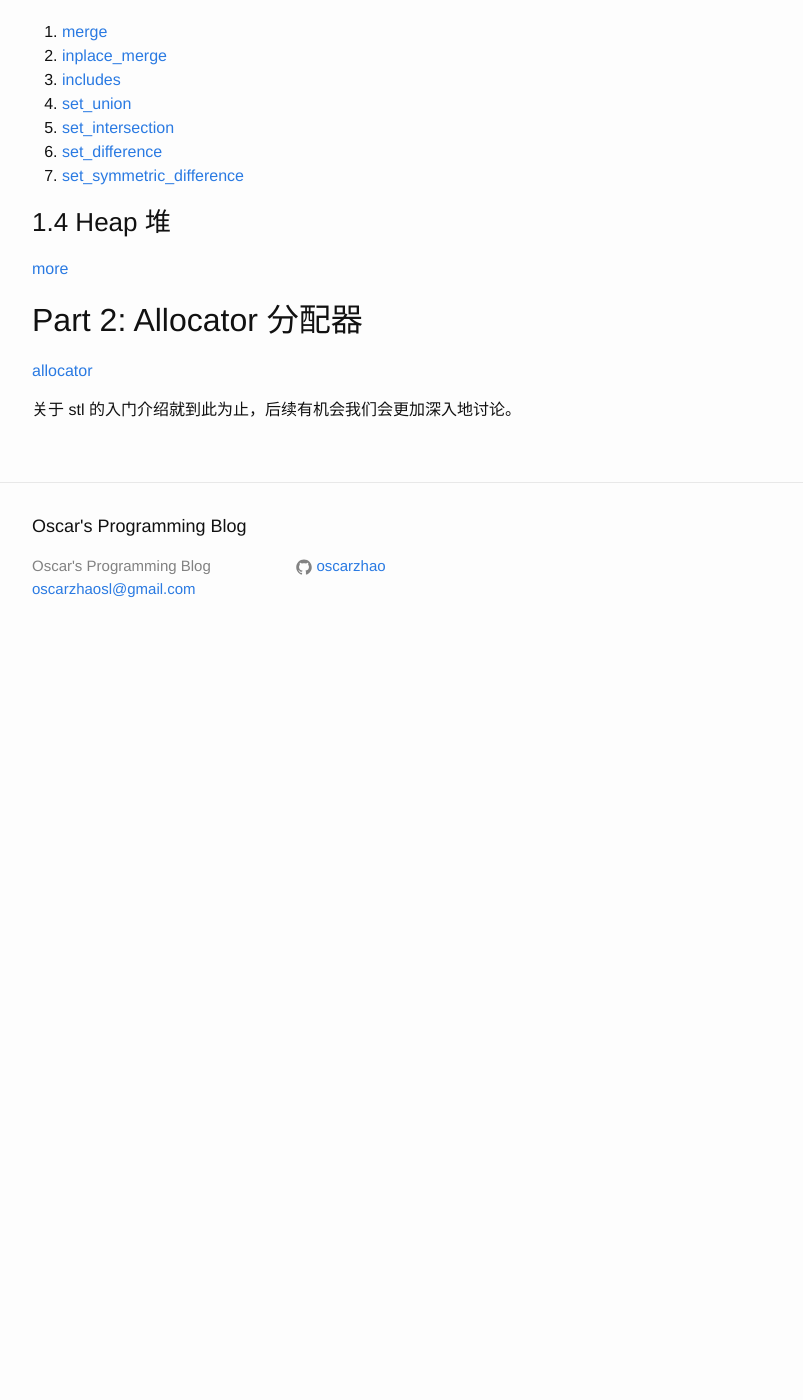
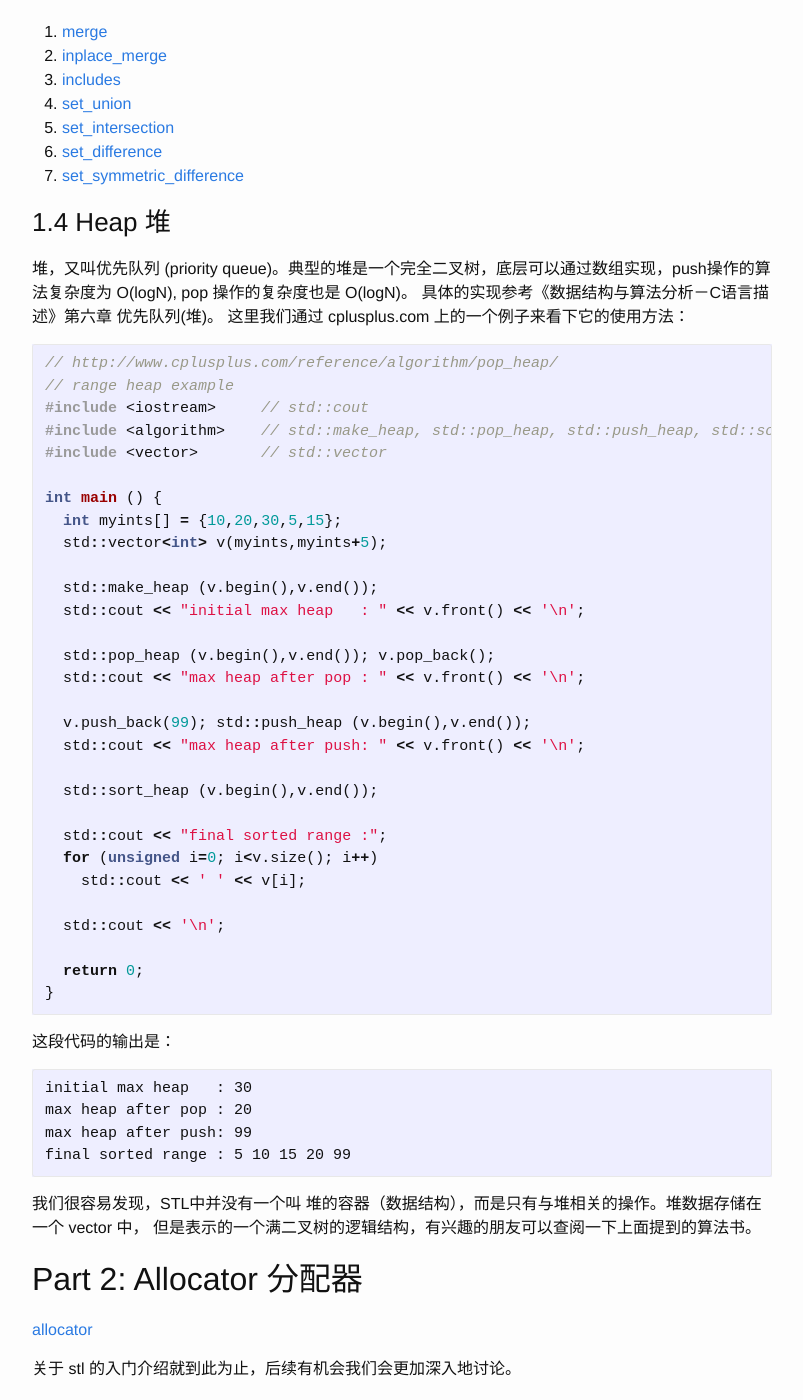
Before and after one commit to oscarzhao/oscarzhao.github.io, a Jekyll site: the page built from _posts/2016-09-01-week07-oop-stl_3.markdown, in a window 1280 px wide and 1400 px high, scrolled down 972 px. Shown: the whole window, without its empty margins (238-1041 px from the left). Built offline with Jekyll 4.4.1, drawn with Linux system fonts in a browser that asks for light colours; before the commit the page ends 1632 px from its top, so only the background shows below that.

Commit message:
oop: add contents about heap

````diff
--- a/_posts/2016-09-01-week07-oop-stl_3.markdown
+++ b/_posts/2016-09-01-week07-oop-stl_3.markdown
@@ -48,7 +48,52 @@ merge 这类函数实现 两个容器数据的合并，在大学数据结构中
 
 ### 1.4 Heap 堆
 
-[more](http://www.cplusplus.com/reference/algorithm/ "more")
+堆，又叫优先队列 (priority queue)。典型的堆是一个完全二叉树，底层可以通过数组实现，push操作的算法复杂度为 O(logN), pop 操作的复杂度也是 O(logN)。
+具体的实现参考《数据结构与算法分析－C语言描述》第六章 优先队列(堆)。 这里我们通过 cplusplus.com 上的一个例子来看下它的使用方法：
+
+``` c++
+// http://www.cplusplus.com/reference/algorithm/pop_heap/
+// range heap example
+#include <iostream>     // std::cout
+#include <algorithm>    // std::make_heap, std::pop_heap, std::push_heap, std::sort_heap
+#include <vector>       // std::vector
+
+int main () {
+  int myints[] = {10,20,30,5,15};
+  std::vector<int> v(myints,myints+5);
+
+  std::make_heap (v.begin(),v.end());
+  std::cout << "initial max heap   : " << v.front() << '\n';
+
+  std::pop_heap (v.begin(),v.end()); v.pop_back();
+  std::cout << "max heap after pop : " << v.front() << '\n';
+
+  v.push_back(99); std::push_heap (v.begin(),v.end());
+  std::cout << "max heap after push: " << v.front() << '\n';
+
+  std::sort_heap (v.begin(),v.end());
+
+  std::cout << "final sorted range :";
+  for (unsigned i=0; i<v.size(); i++)
+    std::cout << ' ' << v[i];
+
+  std::cout << '\n';
+
+  return 0;
+}
+```
+
+这段代码的输出是：
+
+```
+initial max heap   : 30
+max heap after pop : 20
+max heap after push: 99
+final sorted range : 5 10 15 20 99
+```
+
+我们很容易发现，STL中并没有一个叫 堆的容器（数据结构），而是只有与堆相关的操作。堆数据存储在一个 vector 中，
+但是表示的一个满二叉树的逻辑结构，有兴趣的朋友可以查阅一下上面提到的算法书。
 
 ## Part 2: Allocator 分配器
 
````
